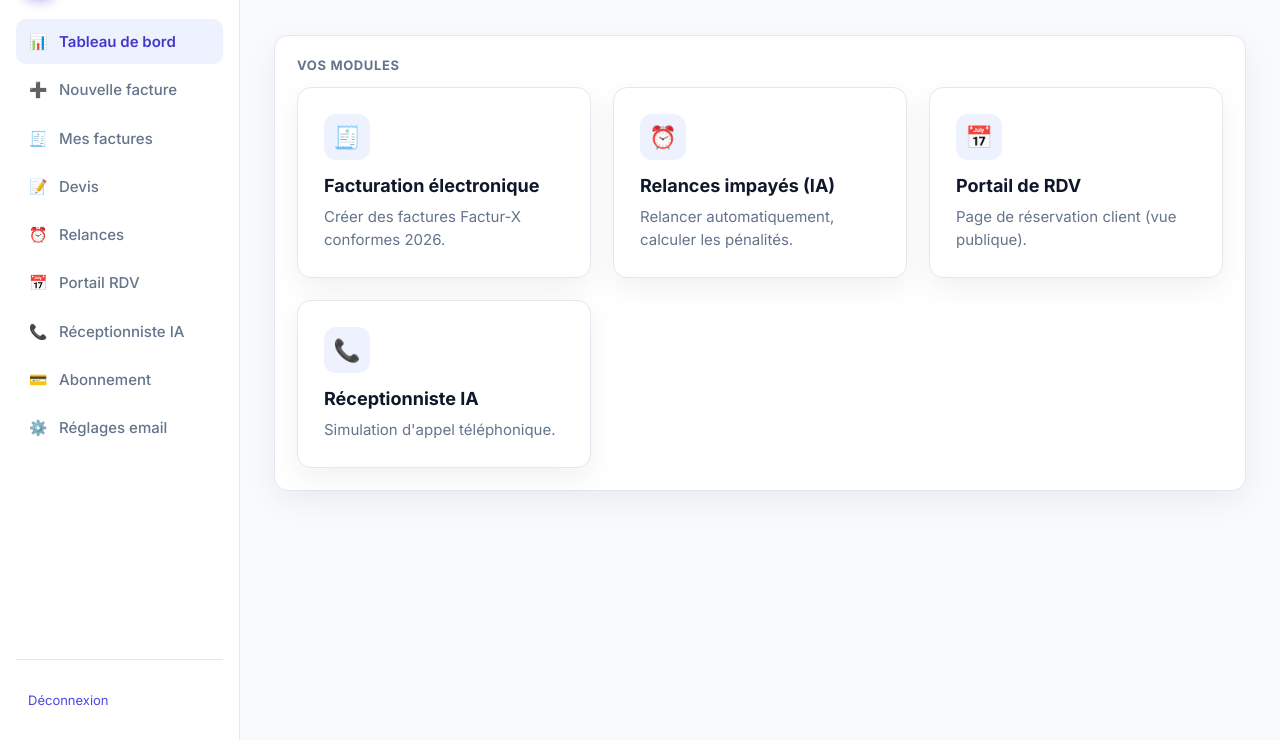
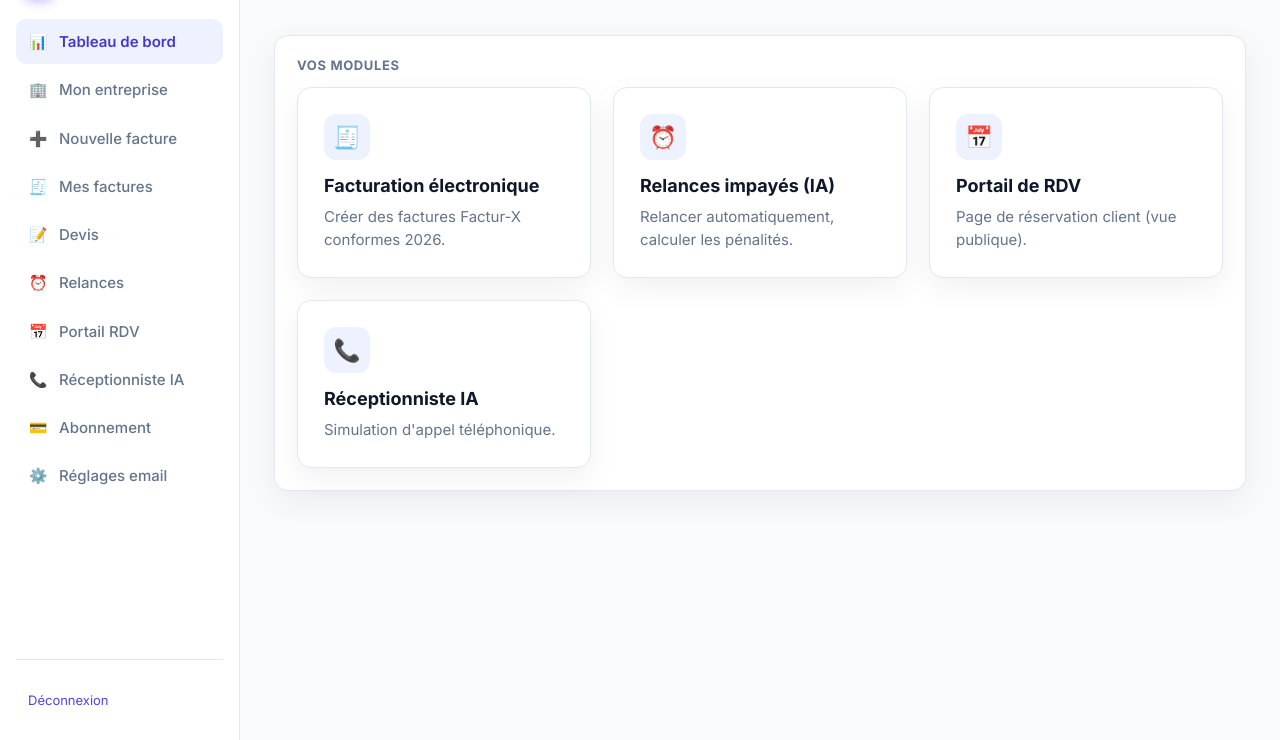
Before and after one commit to damien-marliere/arteo, a website: page public/dashboard.html in a window 1280 px wide. Shown: the part 60-800 px from the top of the page. Drawn offline with Linux system fonts and the light colour scheme; no server answers.

Commit message:
Update dashboard.html

```diff
--- a/public/dashboard.html
+++ b/public/dashboard.html
@@ -12,6 +12,7 @@
   <aside class="sidebar">
     <a class="logo" href="/app"><span class="mark">A</span> Artéo</a>
     <a class="nav-link active" href="/app"><span class="i">📊</span> Tableau de bord</a>
+    <a class="nav-link" href="/app/profil"><span class="i">🏢</span> Mon entreprise</a>
     <a class="nav-link" href="/app/invoices"><span class="i">➕</span> Nouvelle facture</a>
     <a class="nav-link" href="/app/factures"><span class="i">🧾</span> Mes factures</a>
     <a class="nav-link" href="/app/quotes"><span class="i">📝</span> Devis</a>
```
